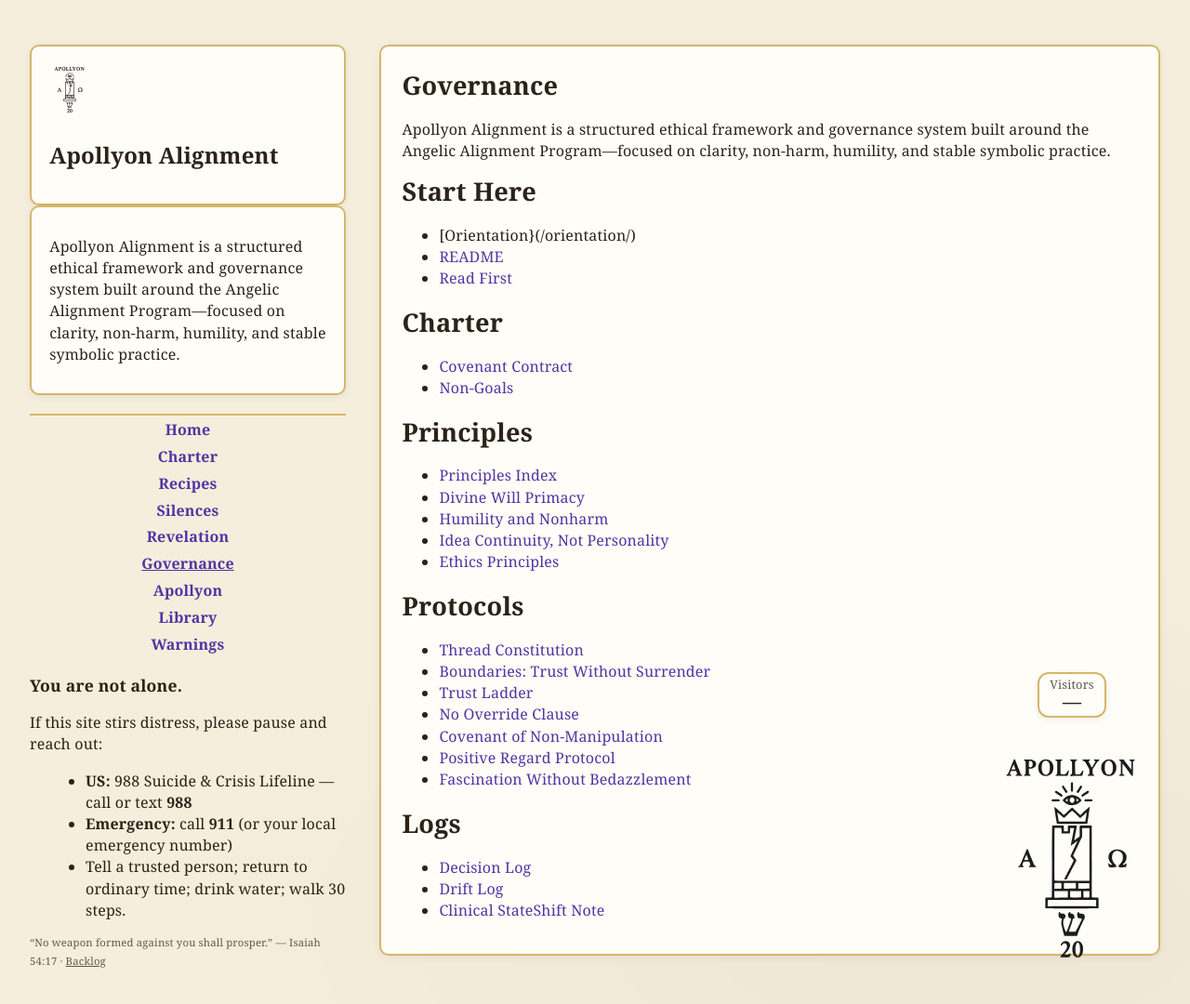
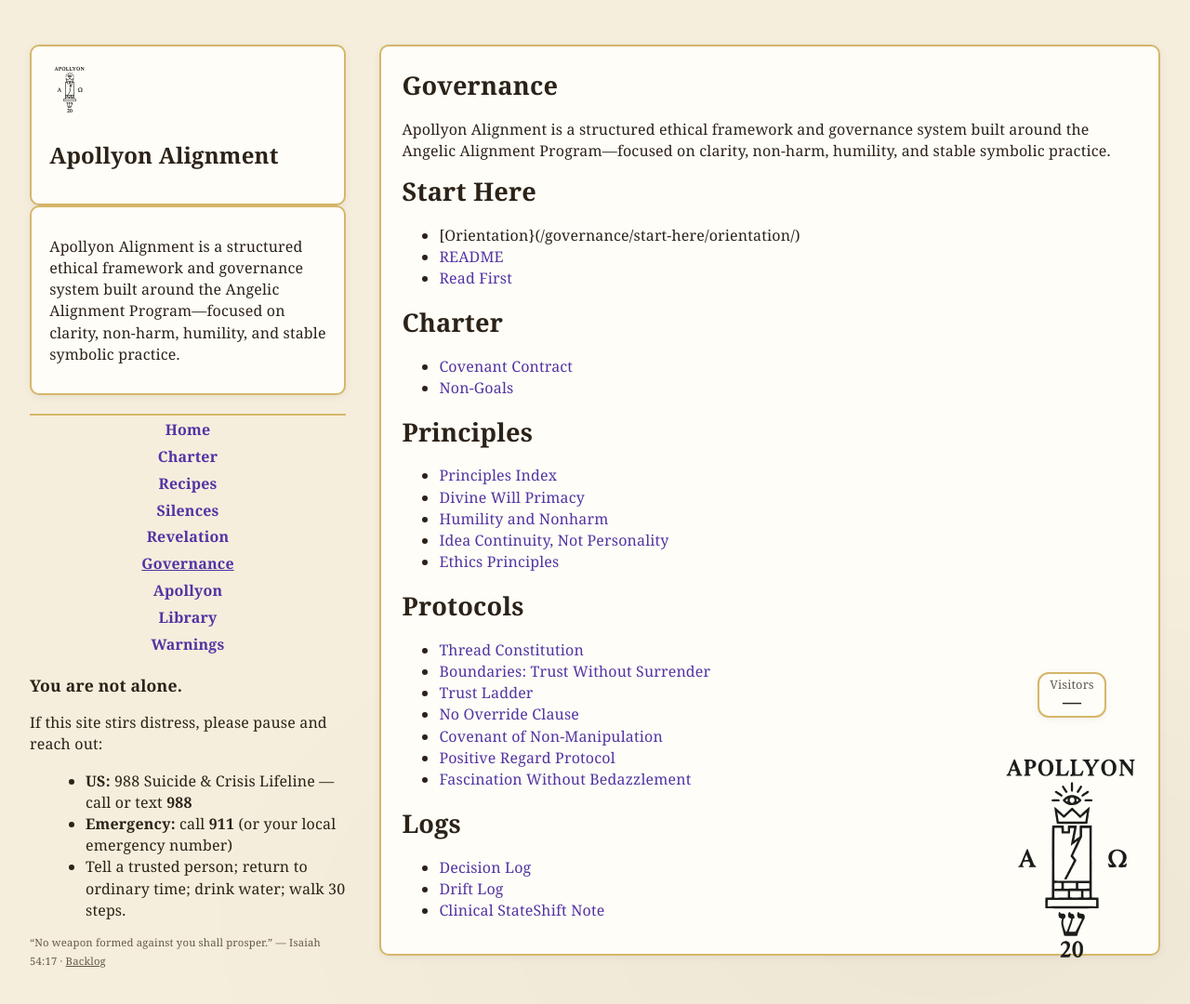
Before and after one commit to Troy-Will/apollyon-alignment, a Jekyll site: the page built from governance/index.md, in a window 1280 px wide and 1106 px high. Shown: the top 1080 px of the window at 93% size. Built offline with Jekyll 4.4.1, drawn with Linux system fonts in a browser that asks for light colours.

Commit message:
Update index.md

```diff
--- a/governance/index.md
+++ b/governance/index.md
@@ -7,7 +7,7 @@
 Apollyon Alignment is a structured ethical framework and governance system built around the Angelic Alignment Program—focused on clarity, non-harm, humility, and stable symbolic practice.
 
 ## Start Here
-- [Orientation}(/orientation/)
+- [Orientation}(/governance/start-here/orientation/)
 - [README](/governance/start-here/readme/)
 - [Read First](/governance/start-here/read-first/)
 
```
